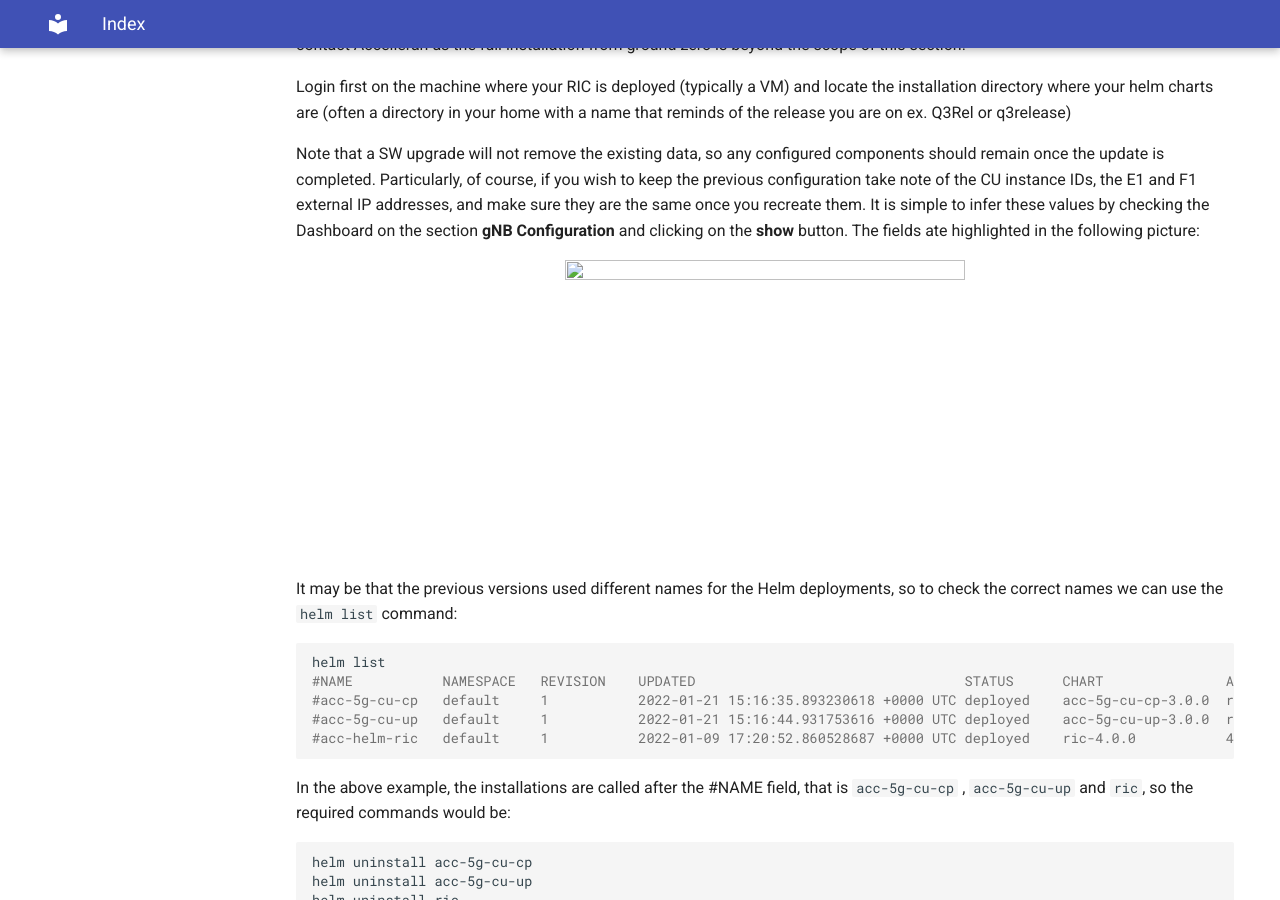
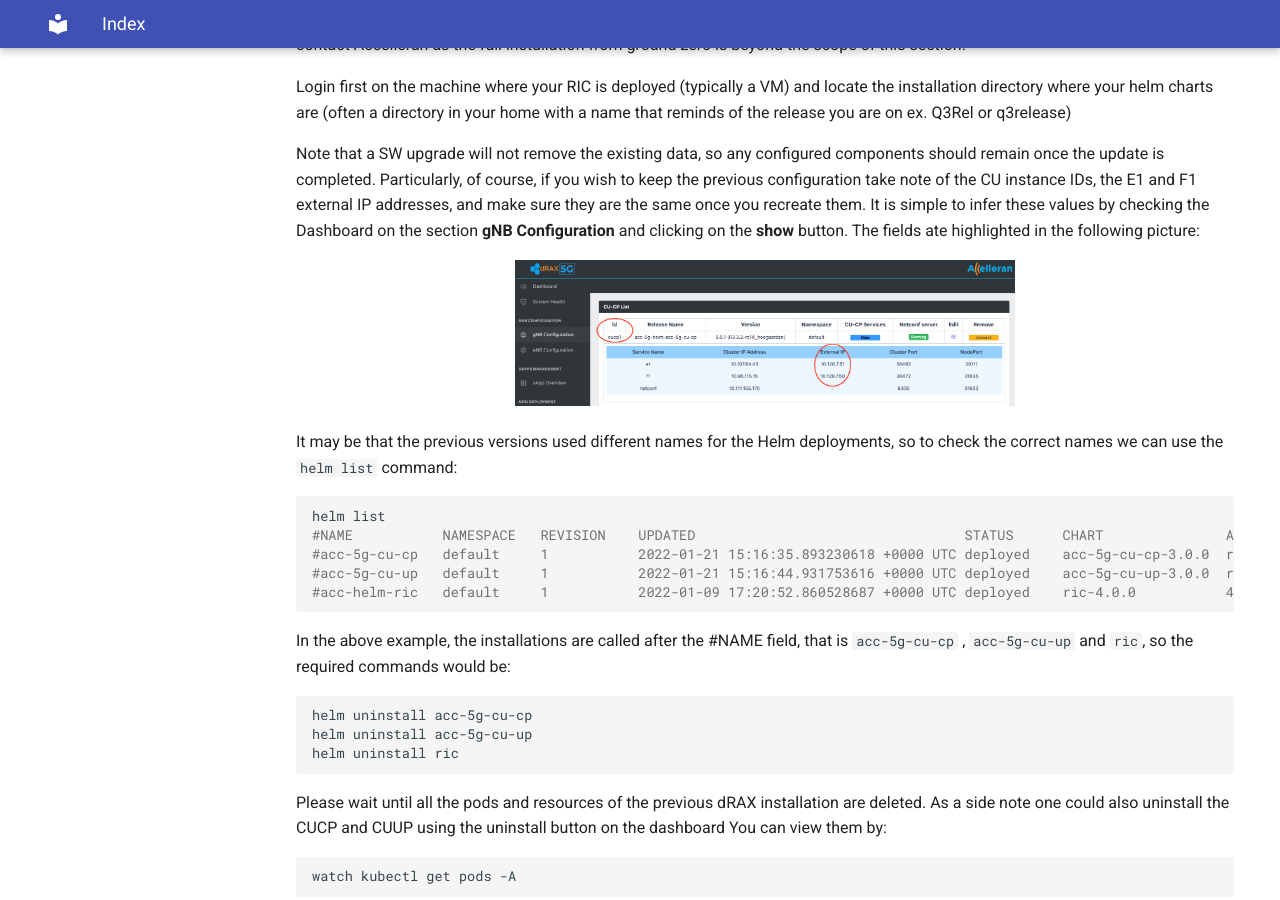
Before and after one commit to accelleran/drax-docs, an MkDocs documentation site: the page built from docs/op-guide/RIC Update/index.md, in a window 1280 px wide and 900 px high, scrolled down 323 px. Built offline with MkDocs 1.6.1 and Material for MkDocs 9.7.7, drawn with Linux system fonts in a browser that asks for light colours; the version menu is left out.

Commit message:
Update index.md

````diff
--- a/docs/op-guide/RIC Update/index.md
+++ b/docs/op-guide/RIC Update/index.md
@@ -9,7 +9,7 @@ Note that a SW upgrade will not remove the existing data, so any configured comp
 if you wish to keep the previous configuration take note of the CU instance IDs, the E1 and F1 external IP addresses, and make sure they are the same once you recreate them. It is simple to infer these values by checking the Dashboard on the section **gNB Configuration** and clicking on the **show** button. The fields ate highlighted in the following picture:
 
 <p align="center">
-  <img width="400" height="300" src="images/cucp-services.png">
+  <img width="500" height="300" src="cucp-services.png">
 </p>
 
 
@@ -71,7 +71,6 @@ kubernetes                                  ClusterIP      10.96.0.1        <non
 
 ric@ric-dell5:~$ kubectl get jobs
 No resources found in default namespace.
-
 ```
 
 #### Update Helm Charts
@@ -106,7 +105,7 @@ watch kubectl get pod
 ```
 
 You should see something like this. You can ignore the status of Jaeger in this release. It is not used at the moment.
-> ```
+>```
 > NAME                                                 READY   STATUS             RESTARTS   AGE
 > ric-acc-fiveg-pmcounters-6d47899ccc-k2w66            1/1     Running            0          56m
 > ric-acc-kafka-955b96786-lvkns                        2/2     Running            2          56m
````
